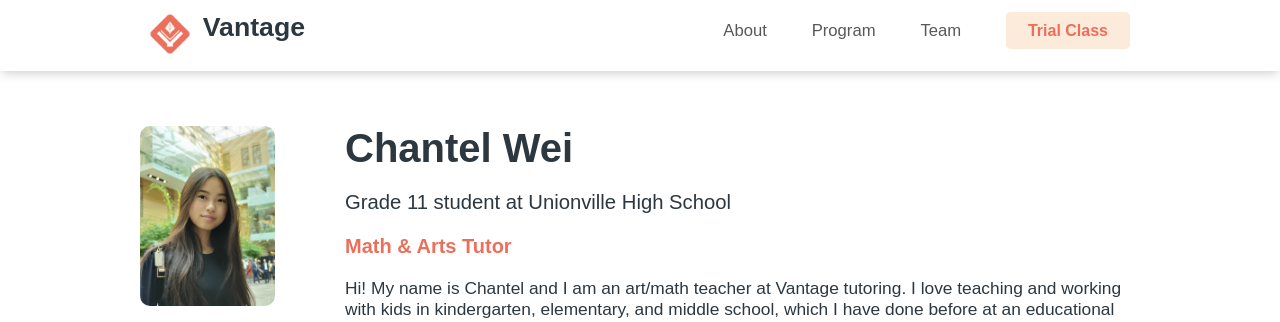
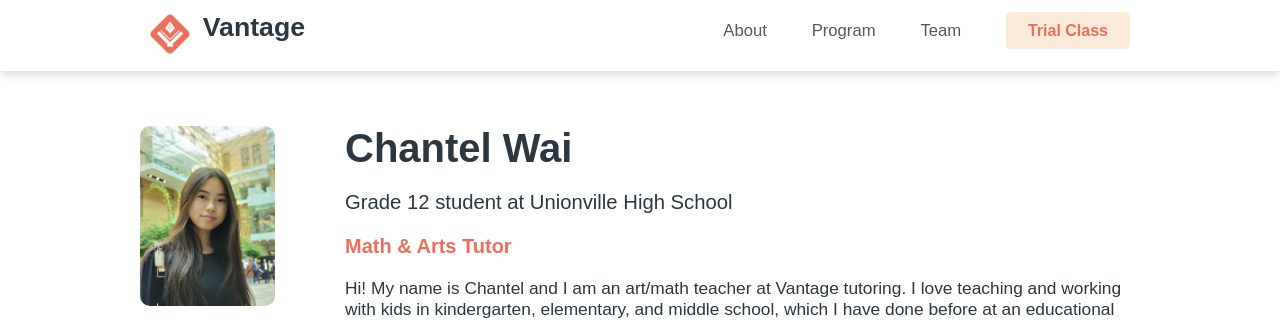
Before and after one commit to vantagetutoring/vantagetutoring.github.io, a Jekyll site: the page built from _team/cwai.md, in a window 1280 px wide and 1172 px high. Shown: the top 322 px of the window. Built offline with Jekyll 4.4.1, drawn with Linux system fonts in a browser that asks for light colours; nearby versions of some CDN libraries; some web fonts are replaced.

Commit message:
chantel fix

```diff
--- a/_team/cwei.md
+++ b/_team/cwai.md
@@ -1,9 +1,9 @@
 ---
 firstname: "Chantel"
-lastname: "Wei"
+lastname: "Wai"
 group: "tutor"
 img: "cwei.jpg"
-grade: 11
+grade: 12
 school: "Unionville High School"
 subject: "Math & Arts"
 ---
```
Also changed, not shown: 1 other file.
